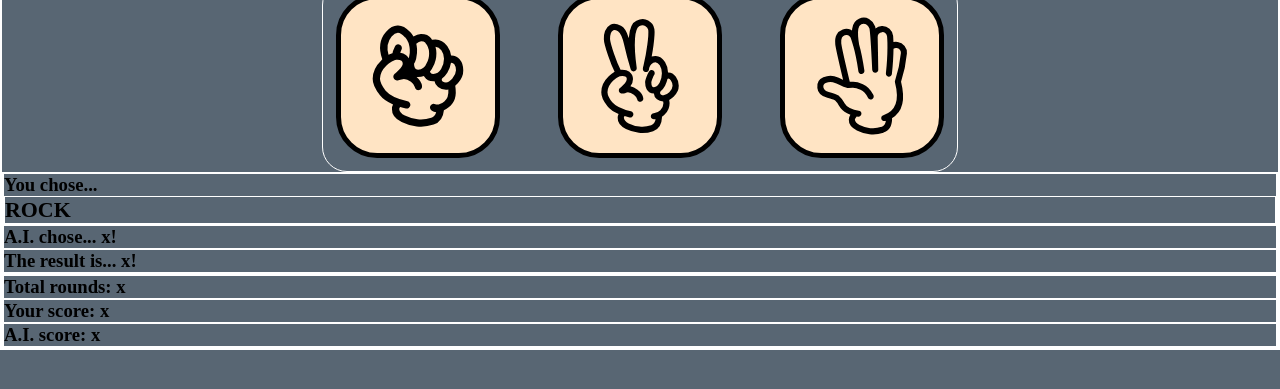
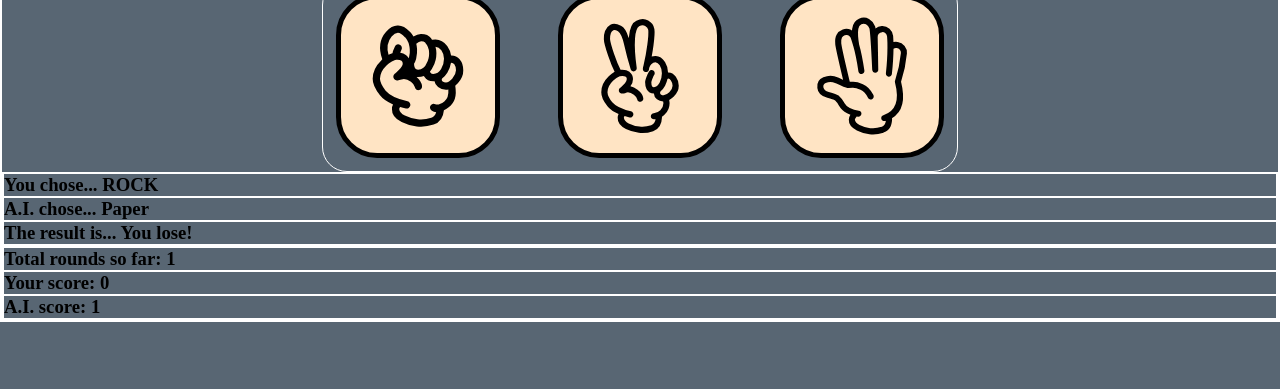
Before and after one commit to orzcode/rps, a plain HTML site: page index.html in a window 1280 px wide. Both pictures are taken after a click on the picture 418 px from the left and 137 px from the top of the page. Shown: the part 61-450 px from the top of the page. Drawn offline with Linux system fonts and the light colour scheme.

Commit message:
DOM logging done, needs styling

```diff
--- a/index.html
+++ b/index.html
@@ -16,14 +16,15 @@
     <img class="selectionPanelButton" id="paper" src="paper.svg">
 </div>
 <div class="results">
-    <h3 id="youchose">You chose... </h3>
-    <h3>A.I. chose... x!</h3>
-    <h3>The result is... x!</h3>
+    <h3 id="youChose">You chose... </h3>
+    <h3 id="aiChose">A.I. chose... </h3>
+    <h3 id="resultDOM">The result is... </h3>
 </div>
+<!-- <img id="trio" src="trio.svg"> -->
 <div class="scores">
-    <h3>Total rounds: x</h3>
-    <h3>Your score: x</h3>
-    <h3>A.I. score: x</h3>
+    <h3 id="totalRounds">Total rounds so far: </h3>
+    <h3 id="yourScore">Your score: </h3>
+    <h3 id="aiScore">A.I. score: </h3>
 </div>
     <script src="script.js"></script>
 </body>
--- a/script.js
+++ b/script.js
@@ -83,11 +83,28 @@ if (result === "You win!") {
 }
 ////
 
-//Logging section - DOM these, but maybe keep them too for debugging
-const youChose = document.createElement("h3");
-youChose.innerHTML = playerSelection;
-document.getElementById("youchose").appendChild(youChose);
+//Live results display via DOM
+const youChose = document.querySelector('#youChose');
+youChose.textContent = "You chose... " + playerSelection;
 
+const aiChose = document.querySelector('#aiChose');
+aiChose.textContent = "A.I. chose... " + computerSelection;
+
+const resultDOM = document.querySelector('#resultDOM');
+resultDOM.textContent = "The result is... " + result;
+
+const totalRounds = document.querySelector('#totalRounds');
+totalRounds.textContent = "Total rounds so far: " + totalgames;
+
+const yourscoreDOM = document.querySelector('#yourScore');
+yourscoreDOM.textContent = "Your score: " + yourscore;
+
+const aiScore = document.querySelector('#aiScore');
+aiScore.textContent = "A.I. score: " + computerscore;
+////
+
+
+//Logging
 console.log("You chose: " + playerSelection);
 console.log("The computer chose: " + computerSelection);
 console.log("The result of this match was: " + result);
```
